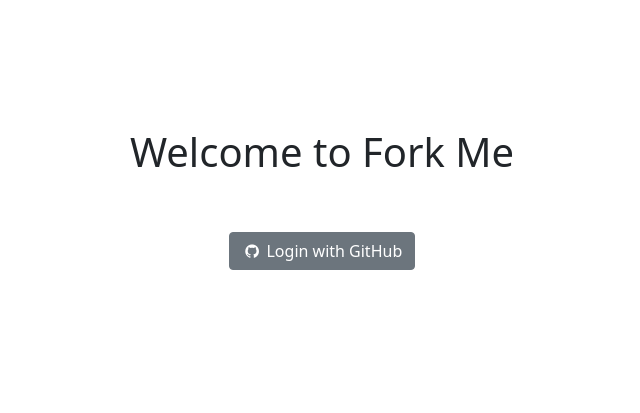
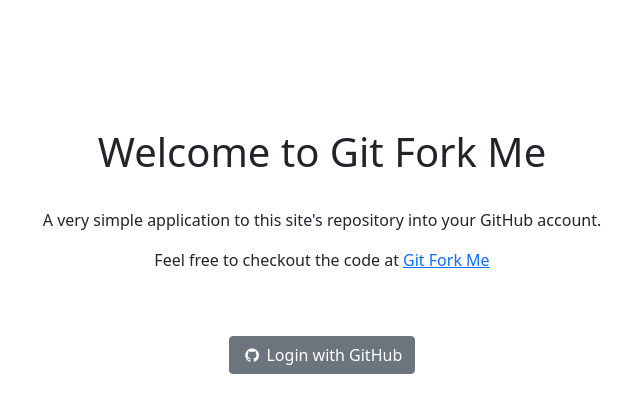
Before and after one commit to necromeo/gitfork_assignment, a Django app: page /home/ in a window 1280 px wide. Shown: the top 413 px of the page, without its empty margins (318-958 px from the left). Run offline with Django 3.2, Linux system fonts and the light colour scheme; some libraries are stand-ins or nearby versions.

Commit message:
Some presentation improvements

```diff
--- a/fork_service/templates/base.html
+++ b/fork_service/templates/base.html
@@ -11,9 +11,11 @@
       href="https://stackpath.bootstrapcdn.com/font-awesome/4.7.0/css/font-awesome.min.css"
     />
     <meta name="viewport" content="width=device-width, initial-scale=1.0" />
-    <title>Fork Me</title>
+    <title>Git Fork Me</title>
   </head>
   <body>
-    {% block content %} {% endblock content %}
+    <div class="container" style="text-align: center; margin-top: 10%">
+      {% block content %} {% endblock content %}
+      </div>
   </body>
 </html>
--- a/fork_service/templates/home.html
+++ b/fork_service/templates/home.html
@@ -1,8 +1,11 @@
-{% extends 'base.html' %} {% load socialaccount %} {% block content %}
+{% extends 'base.html' %}
+{% load socialaccount %}
 
-<div class="container" style="text-align: center; padding-top: 10%">
-  <h1>Welcome to Fork Me</h1>
-
+{% block content %}
+  <h1>Welcome to Git Fork Me</h1>
+  <br />
+  <p>A very simple application to this site's repository into your GitHub account.
+  <p>Feel free to checkout the code at <a href="https://github.com/necromeo/gitfork_assignment">Git Fork Me</a></p>
   <br /><br />
 
   {% if user.is_authenticated %}
@@ -19,6 +22,6 @@
     <span>Login with GitHub</span>
   </a>
   {% endif %}
-</div>
+
 
 {% endblock content %}
```
Also changed, not shown: fork_service/templates/result.html (+5 -9 lines), README.md.
